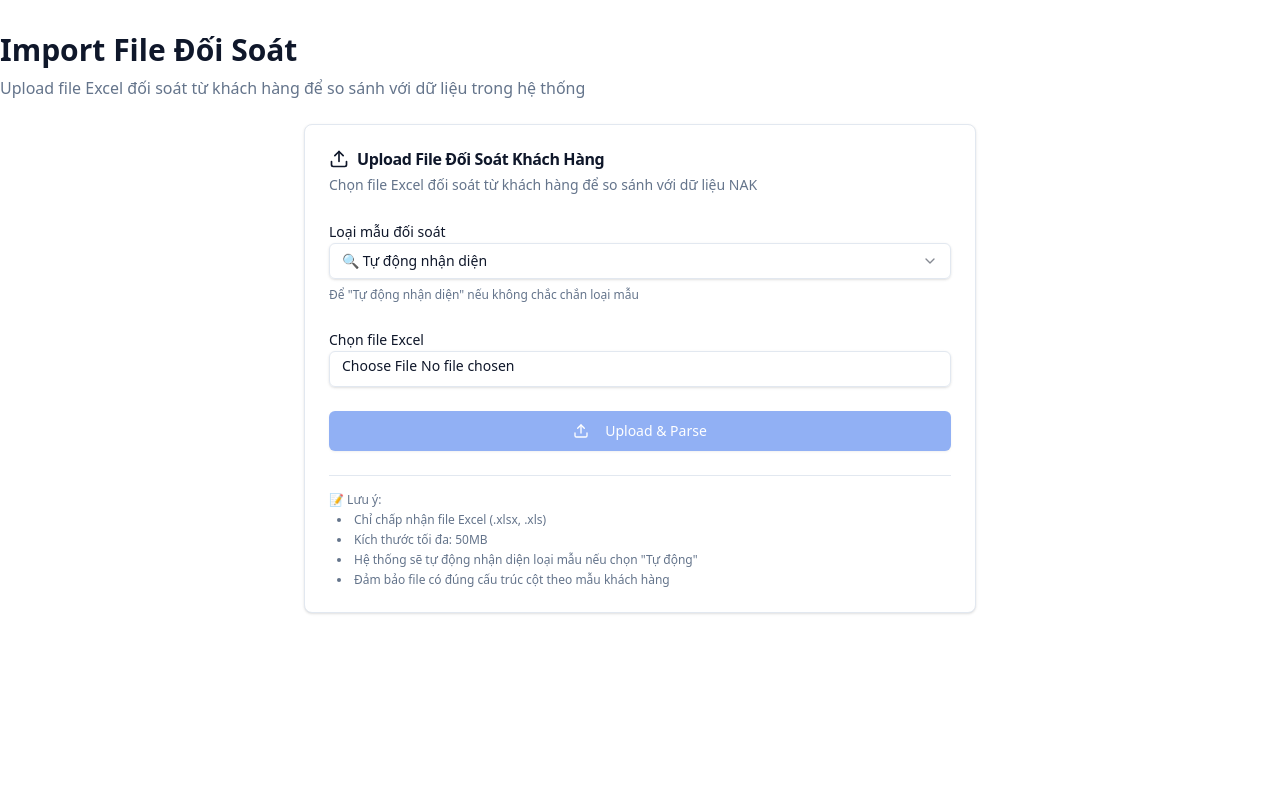
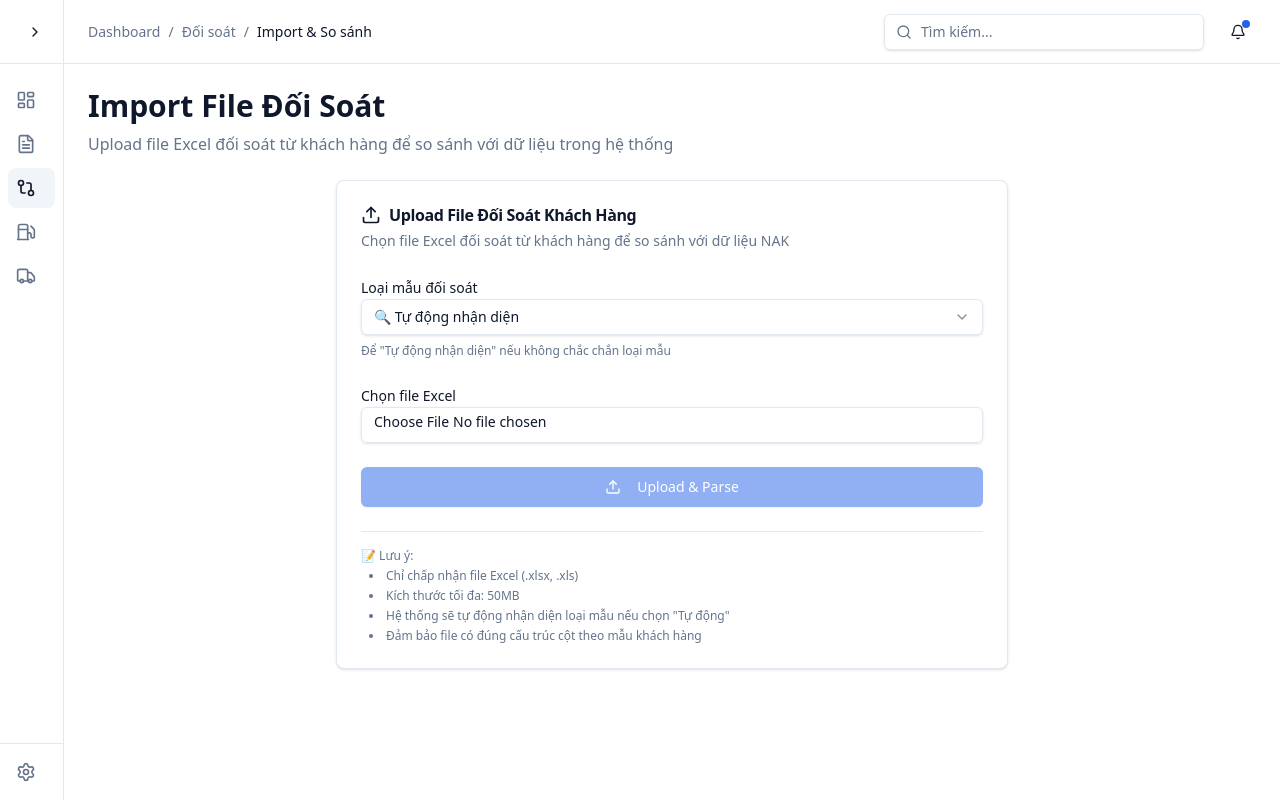
Before and after one commit to dtnam-oss/nak_system, a Next.js app: page /reconciliation/upload in a window 1280 px wide. Built offline with nearby package versions, Linux system fonts and the light colour scheme.

Commit message:
Fix: Thêm DashboardLayout cho trang upload và compare đối soát

```diff
--- a/app/reconciliation/compare/page.tsx
+++ b/app/reconciliation/compare/page.tsx
@@ -1,9 +1,16 @@
+import { DashboardLayout } from '@/components/dashboard-layout';
 import { ComparisonResults } from '@/components/reconciliation/comparison-results';
 
 export default function ReconciliationComparePage() {
   return (
-    <div className="container py-8">
+    <DashboardLayout
+      breadcrumbs={[
+        { label: "Dashboard", href: "/dashboard" },
+        { label: "Đối soát", href: "/reconciliation" },
+        { label: "Kết quả so sánh" },
+      ]}
+    >
       <ComparisonResults />
-    </div>
+    </DashboardLayout>
   );
 }
--- a/app/reconciliation/upload/page.tsx
+++ b/app/reconciliation/upload/page.tsx
@@ -1,9 +1,17 @@
+import { DashboardLayout } from '@/components/dashboard-layout';
 import { ReconciliationUpload } from '@/components/reconciliation/import-upload';
 
 export default function ReconciliationUploadPage() {
   return (
-    <div className="container py-8">
-      <div className="mb-6">
+    <DashboardLayout
+      breadcrumbs={[
+        { label: "Dashboard", href: "/dashboard" },
+        { label: "Đối soát", href: "/reconciliation" },
+        { label: "Import & So sánh" },
+      ]}
+    >
+      <div className="space-y-6">
+        <div>
           <h1 className="text-3xl font-bold">Import File Đối Soát</h1>
           <p className="text-muted-foreground mt-2">
             Upload file Excel đối soát từ khách hàng để so sánh với dữ liệu trong hệ thống
@@ -12,5 +20,6 @@ export default function ReconciliationUploadPage() {
 
         <ReconciliationUpload />
       </div>
+    </DashboardLayout>
   );
 }
```
Lines whose indentation alone changed are shown as unchanged.
